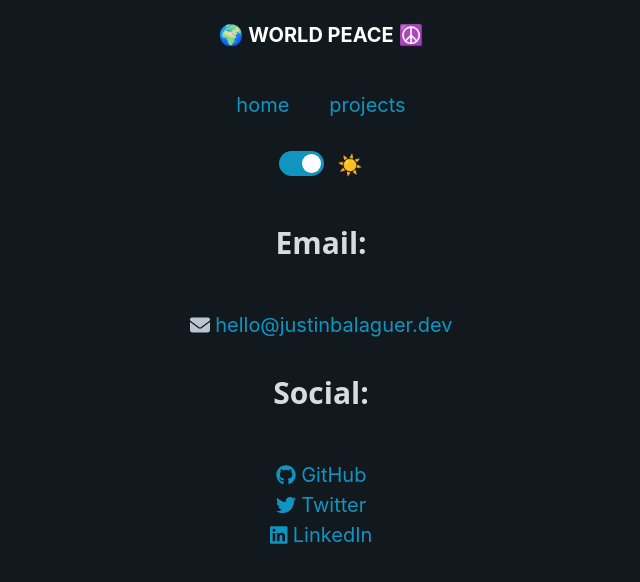
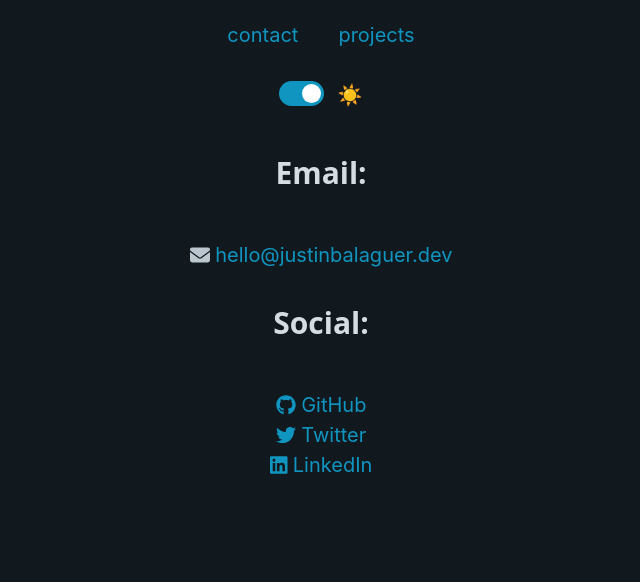
Before and after one commit to justinbalaguer/justinbalaguer.dev, a React (Vite) app: page / in a window 1280 px wide. Shown: the top 582 px of the page, without its empty margins (319-959 px from the left). Built offline with nearby package versions, Linux system fonts and the light colour scheme; no server answers.

Commit message:
[refactor] remove announcement bar

```diff
--- a/src/App.jsx
+++ b/src/App.jsx
@@ -61,7 +61,7 @@
 
   return (
     <div className="App">
-      <Announcement />
+      {/* <Announcement /> */}
       <Navigation />
       <br />
       <div className="theme">
--- a/src/components/Navigation/Nav.jsx
+++ b/src/components/Navigation/Nav.jsx
@@ -4,7 +4,7 @@
 const Nav = () => {
   return (
     <nav>
-      <Link to='/'>home</Link>
+      <Link to='/'>contact</Link>
       <Link to='/projects'>projects</Link>
     </nav>
   )
```
